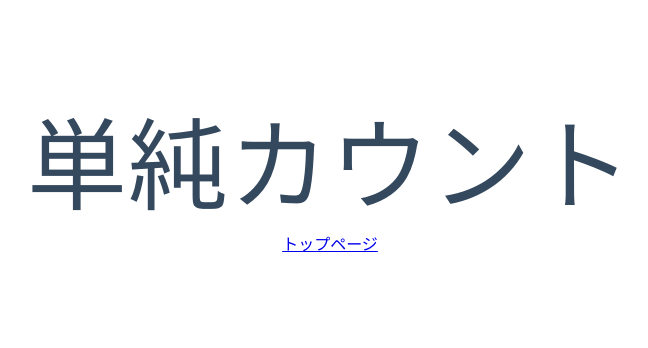
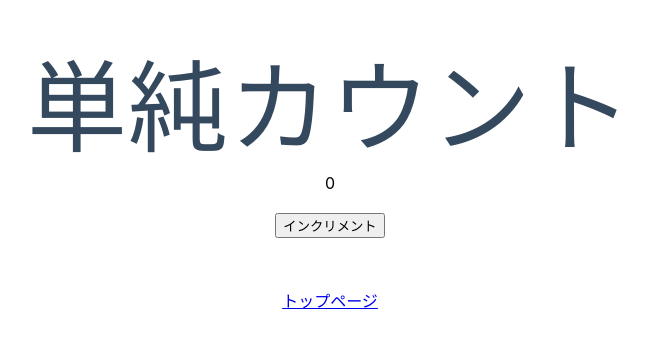
Before and after one commit to YanaPIIDXer/NuxtTest, a Nuxt app: page /simple-count in a window 1280 px wide. Shown: the part 230-578 px from the top of the page, without its empty margins (310-958 px from the left). Built offline with nearby package versions, Linux system fonts and the light colour scheme.

Commit message:
インクリメントする数値表示とインクリメント用のボタンを配置。

```diff
--- a/pages/simple-count.vue
+++ b/pages/simple-count.vue
@@ -4,6 +4,10 @@
       <h1 class="title">
         単純カウント
       </h1>
+      <div class="unit">
+        <div>{{ count }}</div><br />
+        <button>インクリメント</button><br />
+      </div>
       <nuxt-link to="/">トップページ</nuxt-link><br />
     </div>
   </div>
@@ -12,6 +16,12 @@
 <script>
 export default
 {
+    data()
+    {
+        return {
+            count: 0
+        }
+    }
 }
 </script>
 
@@ -42,4 +52,8 @@ export default
   color: #35495e;
   letter-spacing: 1px;
 }
+
+.unit {
+    margin-bottom: 50px;
+}
 </style>
```
